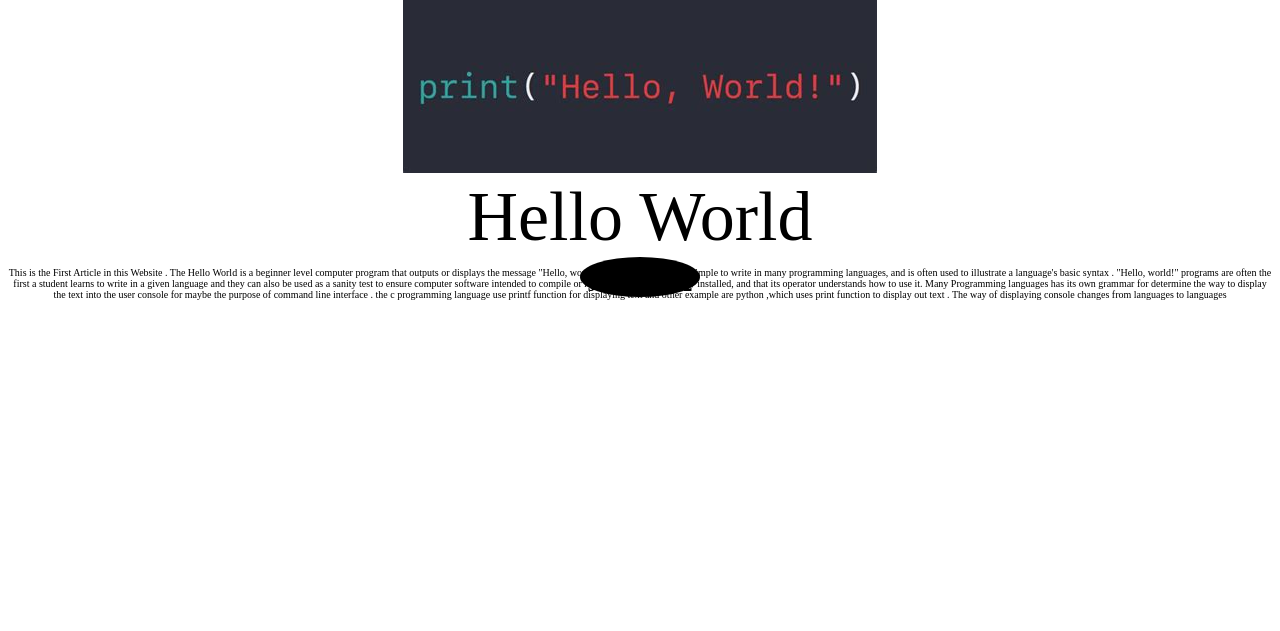
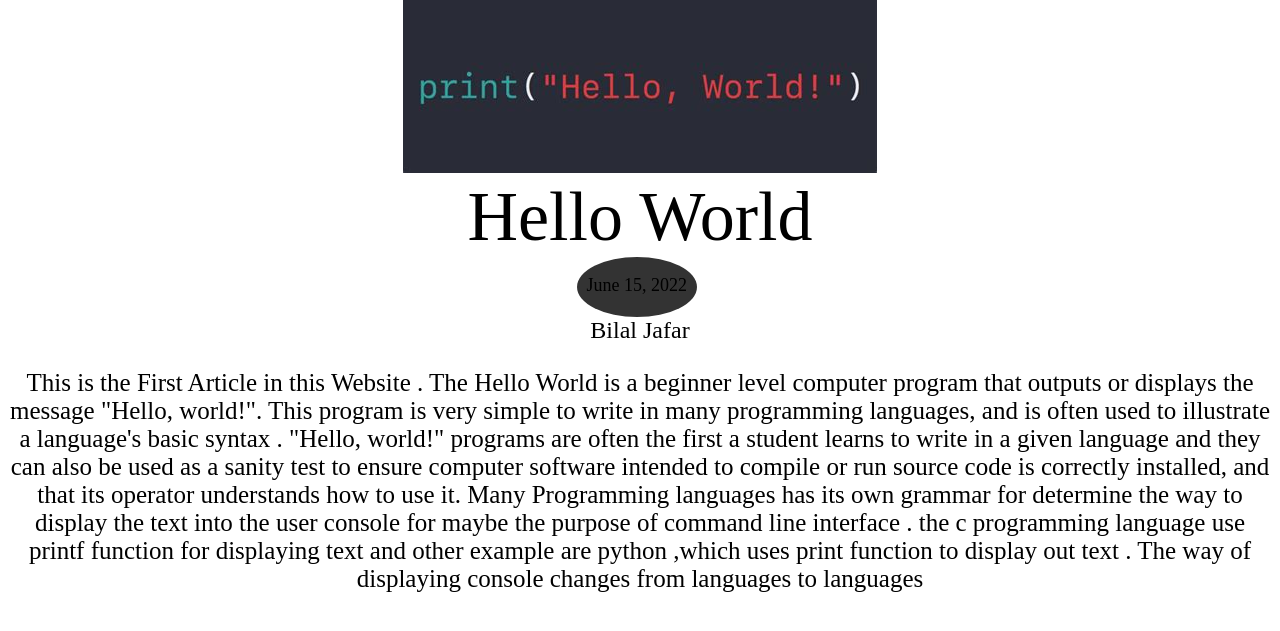
Before and after one commit to Itsr1ght/django_blog_site, a Django app: a page that uses article/templates/article_page.html in a window 1280 px wide. Shown: the part 98-729 px from the top of the page. Run offline with Django 4.2, Linux system fonts and the light colour scheme; data comes from the database, SQL or seed files in the repository.

Commit message:
styled the article page

```diff
--- a/article/templates/article_page.html
+++ b/article/templates/article_page.html
@@ -3,13 +3,15 @@
 {% block content %}
 
 <div class="article">
-    <img src={{ article.image.url }}
-    <br>
+    <img src={{ article.image.url }}>
     <div class="article_title">{{ article.title }}</div>
         <div class="date_position" >
-            <div class="article_date_box"><p class="article_date">{{ article.date }}</p></div>
-            <p class="article_desc">{{ article.description }}</p>
+            <div class="article_date_box">
+                <p class="article_date">{{ article.date }}</p>
+            </div>
         </div>
+        <div class="article_author">{{ article.author }}</div>
+        <p class="article_desc">{{ article.description }}</p>
 </div>
 
 {% endblock %}
--- a/static/article_style.css
+++ b/static/article_style.css
@@ -9,6 +9,7 @@
 }
 
 .date_position {
+    left: 45%;
     position: relative;
     display: flex;
     width:fit-content;
@@ -16,21 +17,27 @@
 }
 
 .article_date_box {
-    position: absolute;
+
     border-radius: 50%;
     width: 120px;
-    height: 40px;
-    border: 4px black;
-    background-color: black;
+    height: 60px;
+    border: 4px rgb(51, 51, 51);;
+    background-color: rgb(51, 51, 51);;
     text-align: center;
 }
 
 .article_date {
-    font-weight: 600;
+    vertical-align: middle;
+    font-weight: 300;
     font-size: large;
     text-align: center;
 }
 
+.article_author {
+    font-size: x-large;
+}
+
 .article_desc {
-    font-size: 10px;
+    position: bottom;
+    font-size: 25px;
 }
```
Also changed, not shown: media/hello_world.jpg (deleted).
